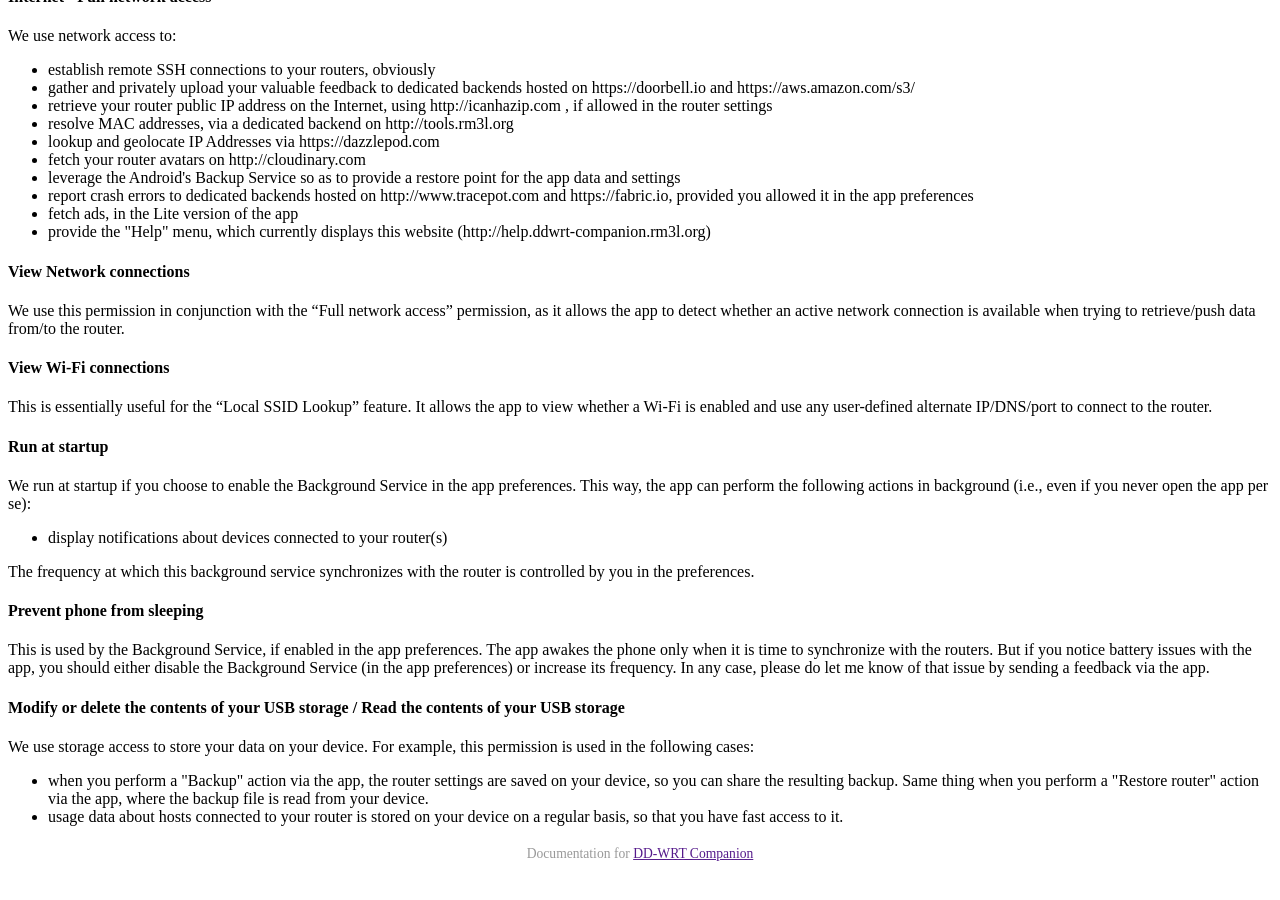
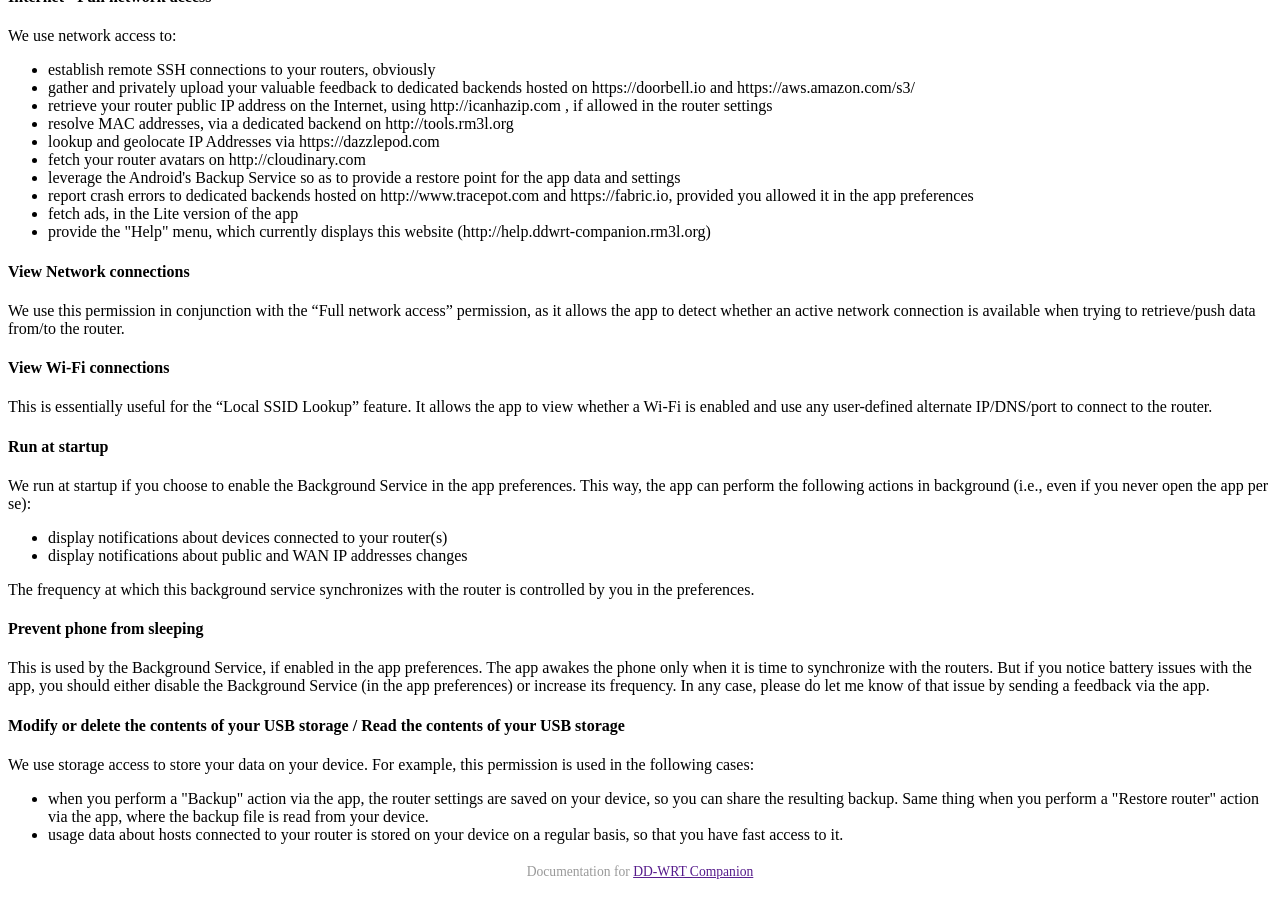
Before and after one commit to lemra-org/help.ddwrt-companion.app, a Jekyll site: the page built from _posts/2015-08-08-permissions.md, in a window 1280 px wide and 900 px high, scrolled down 660 px. Built offline with Jekyll 4.4.1, drawn with Linux system fonts in a browser that asks for light colours; comment, search, counter and statistics services are not loaded; a style sheet for code colours, icons or effects is not loaded.

Commit message:
Update permissions explanations

```diff
--- a/_posts/2015-08-08-permissions.md
+++ b/_posts/2015-08-08-permissions.md
@@ -76,6 +76,7 @@ We run at startup if you choose to enable the Background Service in the app pref
 This way, the app can perform the following actions in background (i.e., even if you never open the app per se):
 <ul>
 <li>display notifications about devices connected to your router(s)</li>
+<li>display notifications about public and WAN IP addresses changes</li>
 </ul>
 The frequency at which this background service synchronizes with the router is controlled by you in the preferences.
 
```
